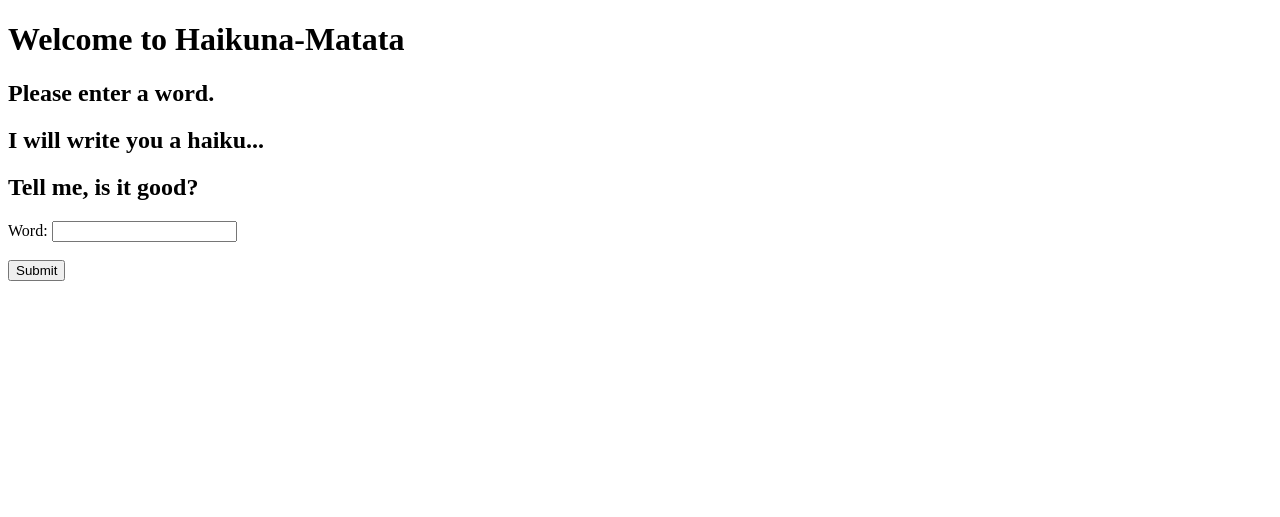
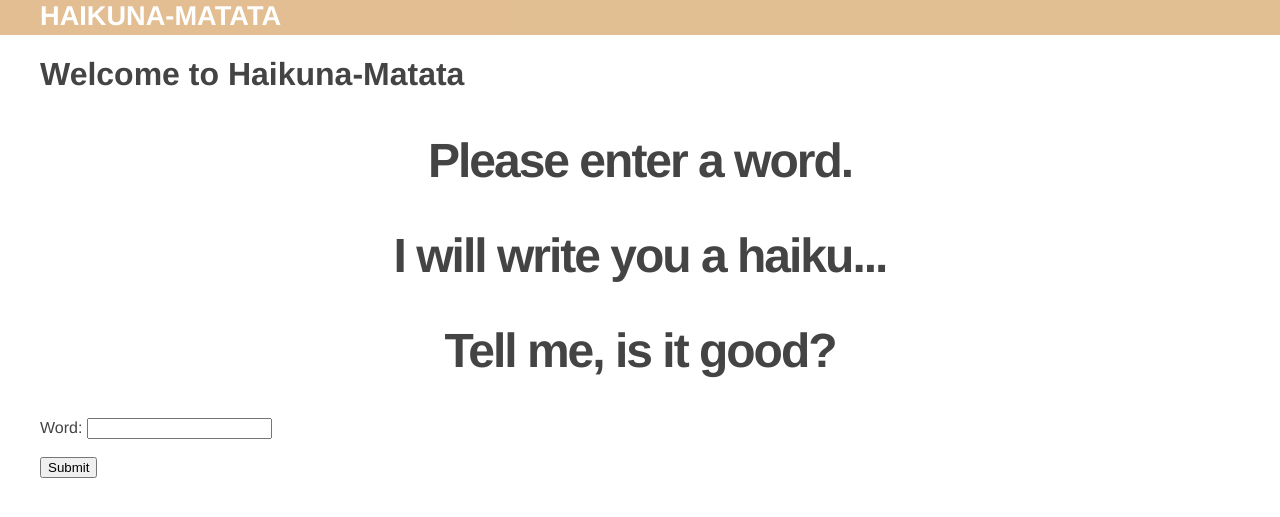
Before and after one commit to hollabaq86/haikuna-matata, a Flask app: page / in a window 1280 px wide. Shown: the top 517 px of the page. Run offline with Flask 2, Linux system fonts and the light colour scheme.

Commit message:
got minimal css added...still ugly, but stylesheets are now linked (#42)

```diff
--- /dev/null
+++ b/static/css/style.css
@@ -0,0 +1,77 @@
+body {
+  margin: 0;
+  padding: 0;
+  font-family: "Helvetica Neue", Helvetica, Arial, sans-serif;
+  color: #444;
+}
+/*
+ * Formatting the header area
+ */
+header {
+  background-color: #DFB887;
+  height: 35px;
+  width: 100%;
+  opacity: .9;
+  margin-bottom: 10px;
+}
+header h1.logo {
+  margin: 0;
+  font-size: 1.7em;
+  color: #fff;
+  text-transform: uppercase;
+  float: left;
+}
+header h1.logo:hover {
+  color: #fff;
+  text-decoration: none;
+}
+/*
+ * Centering the body content
+ */
+.container {
+  width: 1200px;
+  margin: 0 auto;
+}
+div.home {
+  padding: 10px 0 30px 0;
+  background-color: #E6E6FA;
+  -webkit-border-radius: 6px;
+     -moz-border-radius: 6px;
+          border-radius: 6px;
+}
+div.about {
+  padding: 10px 0 30px 0;
+  background-color: #E6E6FA;
+  -webkit-border-radius: 6px;
+     -moz-border-radius: 6px;
+          border-radius: 6px;
+}
+h2 {
+  font-size: 3em;
+  margin-top: 40px;
+  text-align: center;
+  letter-spacing: -2px;
+  font-color: black;
+}
+h3 {
+  font-size: 1.7em;
+  font-weight: 100;
+  margin-top: 30px;
+  text-align: center;
+  letter-spacing: -1px;
+  color: #999;
+}
+.menu {
+  float: right;
+  margin-top: 8px;
+}
+.menu li {
+  display: inline;
+}
+.menu li + li {
+  margin-left: 35px;
+}
+.menu li a {
+  color: #444;
+  text-decoration: none;
+}
--- a/templates/hello.html
+++ b/templates/hello.html
@@ -1,4 +1,6 @@
 <!doctype html>
+ {% extends "layout.html" %}
+ {% block body %}
 <title>Haikuna-Matata</title>
   <h1>Welcome to Haikuna-Matata</h1>
 
@@ -15,3 +17,4 @@
 
 </body>
 </html>
+{% endblock %}
--- /dev/null
+++ b/templates/layout.html
@@ -0,0 +1,24 @@
+<!DOCTYPE html>
+<html lang="en">
+<head>
+
+  <title>Haikuna-Matata</title>
+  <!-- Stylesheets -->
+ <!--  <link rel="stylesheet" href="/css/normalize.css"> -->
+<link rel=stylesheet type=text/css href="{{ url_for('static', filename='css/style.css') }}">
+
+</head>
+<body>
+    <header>
+      <div class="container">
+        <h1 class="logo">Haikuna-Matata</h1>
+        <strong><nav>
+        </nav></strong>
+      </div>
+    </header>
+    <div class="container">
+      {% block body %}
+      {% endblock %}
+    </div>
+  </body>
+</html>
--- a/templates/show.html
+++ b/templates/show.html
@@ -1,4 +1,6 @@
 <!doctype html>
+{% extends "layout.html" %}
+ {% block body %}
 <title>Here is your haiku</title>
 {% if result %}
   <h1>{{ result[0] }}</h1>
@@ -7,6 +9,8 @@
 {% else %}
   <h1>You didn't enter a word</h1>
 {% endif %}
+{% endblock %}
+
 
 <!-- god what does not a \nthe sea and the bus is the\n the end we now or
 
```
Also changed, not shown: static/style.css (deleted).
